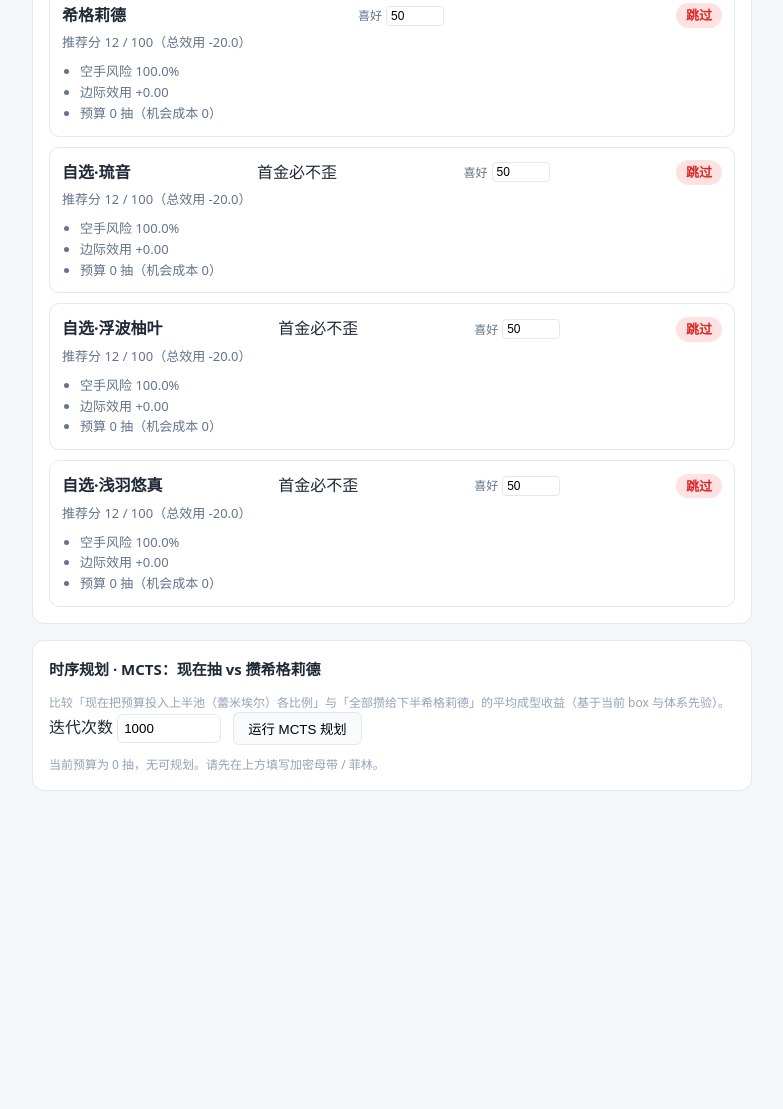
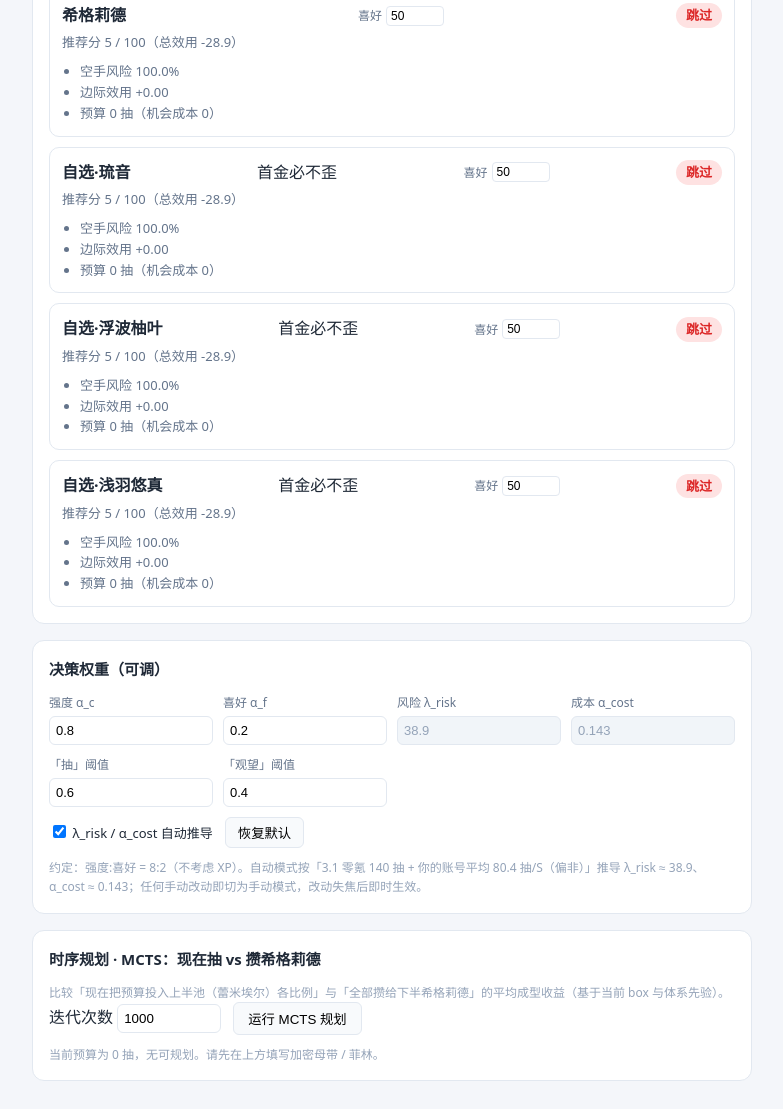
Before and after one commit to yushi250412015/zzz-pull-advisor, a website built with Vite: page index.html in a window 1280 px wide. Shown: the part 1921-3030 px from the top of the page, without its empty margins (248-1031 px from the left). Before the commit the page ends 2776 px from the top, so only its background shows below. Built offline with nearby package versions, Linux system fonts and the light colour scheme.

Commit message:
feat: 权重面板 + 官方口径数据审计（39 角色无冲突）+ 官方 3.1 情报归档（87 测试全绿）

```diff
--- a/index.html
+++ b/index.html
@@ -53,6 +53,23 @@
       </section>
 
       <section class="panel">
+        <h2>决策权重（可调）</h2>
+        <div class="weights-grid">
+          <label>强度 α_c <input type="number" id="w-combat" min="0" max="1" step="0.05" /></label>
+          <label>喜好 α_f <input type="number" id="w-favor" min="0" max="1" step="0.05" /></label>
+          <label>风险 λ_risk <input type="number" id="w-risk" min="0" step="5" /></label>
+          <label>成本 α_cost <input type="number" id="w-cost" min="0" step="0.005" /></label>
+          <label>「抽」阈值 <input type="number" id="t-pull" min="0" max="1" step="0.05" /></label>
+          <label>「观望」阈值 <input type="number" id="t-consider" min="0" max="1" step="0.05" /></label>
+        </div>
+        <div class="weights-controls">
+          <label><input type="checkbox" id="w-auto" checked /> λ_risk / α_cost 自动推导</label>
+          <button id="reset-weights" type="button">恢复默认</button>
+        </div>
+        <p class="hint">约定：强度:喜好 = 8:2（不考虑 XP）。自动模式按「3.1 零氪 140 抽 + 你的账号平均 80.4 抽/S（偏非）」推导 λ_risk ≈ 38.9、α_cost ≈ 0.143；任何手动改动即切为手动模式，改动失焦后即时生效。</p>
+      </section>
+
+      <section class="panel">
         <h2>时序规划 · MCTS：现在抽 vs 攒希格莉德</h2>
         <p class="hint">比较「现在把预算投入上半池（蕾米埃尔）各比例」与「全部攒给下半希格莉德」的平均成型收益（基于当前 box 与体系先验）。</p>
         <div class="mcts-controls">
--- a/src/main.js
+++ b/src/main.js
@@ -4,7 +4,7 @@ import { systems } from './models/systems.js';
 import { DEFAULT_CONFIG } from './core/gacha/config.js';
 import { extractGachaPageUrl, extractGachaType } from './datasource/gacha-log.js';
 import { recommendCharacter } from './core/recommend.js';
-import { verdictFromScore, scoreFromUtility } from './core/decision/decision.js';
+import { verdictFromScore, scoreFromUtility, deriveWeights } from './core/decision/decision.js';
 import { mctsPlan } from './core/decision/mcts.js';
 import { myAccount } from './data/my-account.js';
 
@@ -16,7 +16,37 @@ const state = {
   resources: { encryptedTapes: 0, polychrome: 0, pity: 0, fails: 0 },
   box: { characters: {} },
   favors: {},
+  weights: null, // 手动权重；null 时按自动模式推导
+  thresholds: { pull: 0.6, consider: 0.4 },
+  autoWeights: true,
 };
+
+// 3.1 版本零氪可获取抽数（样本值，与 core/decision/decision.js 中的 VERSION_RESOURCES 一致）
+const VERSION_RESOURCES = 140;
+
+/** 当前生效权重：自动模式按「版本资源 + 账号欧非」推导，否则用手动值 */
+function currentWeights() {
+  if (state.autoWeights) {
+    return deriveWeights({
+      versionResources: VERSION_RESOURCES,
+      avgPity: myAccount.luck.avgPullsPerAgentS, // 80.4 抽/S，偏非 → λ_risk 上调
+    });
+  }
+  return state.weights;
+}
+
+function renderWeights() {
+  const w = currentWeights();
+  $('w-combat').value = w.alphaCombat;
+  $('w-favor').value = w.alphaFavor;
+  $('w-risk').value = Math.round(w.lambdaRisk * 100) / 100;
+  $('w-cost').value = Math.round(w.alphaCost * 1000) / 1000;
+  $('t-pull').value = state.thresholds.pull;
+  $('t-consider').value = state.thresholds.consider;
+  $('w-auto').checked = state.autoWeights;
+  $('w-risk').disabled = state.autoWeights;
+  $('w-cost').disabled = state.autoWeights;
+}
 
 function renderResources() {
   const r = state.resources;
@@ -58,8 +88,9 @@ function renderResults() {
         systems,
         bannerCfg: cfg,
         favor,
+        weights: currentWeights(),
       });
-      const verdict = verdictFromScore(scoreFromUtility(r.utility));
+      const verdict = verdictFromScore(scoreFromUtility(r.utility), state.thresholds);
       results.push({
         banner,
         characterId: t.id,
@@ -246,11 +277,45 @@ function bindEvents() {
   $('load-my-account').addEventListener('click', loadMyAccount);
   $('run-mcts').addEventListener('click', runMcts);
   bindImportPanel();
+
+  // 权重面板：改动（失焦）即时生效；任何手动改动切换为手动模式
+  document.addEventListener('change', (event) => {
+    const id = event.target.id;
+    if (['w-combat', 'w-favor', 'w-risk', 'w-cost'].includes(id)) {
+      if (state.autoWeights) {
+        state.autoWeights = false;
+        state.weights = { ...currentWeights() };
+      }
+      if (id === 'w-combat') state.weights.alphaCombat = Number(event.target.value) || 0;
+      if (id === 'w-favor') state.weights.alphaFavor = Number(event.target.value) || 0;
+      if (id === 'w-risk') state.weights.lambdaRisk = Number(event.target.value) || 0;
+      if (id === 'w-cost') state.weights.alphaCost = Number(event.target.value) || 0;
+      renderWeights();
+      renderResults();
+    } else if (id === 't-pull' || id === 't-consider') {
+      state.thresholds[id === 't-pull' ? 'pull' : 'consider'] = Number(event.target.value) || 0;
+      renderResults();
+    } else if (id === 'w-auto') {
+      state.autoWeights = event.target.checked;
+      if (!state.autoWeights && !state.weights) state.weights = { ...currentWeights() };
+      renderWeights();
+      renderResults();
+    }
+  });
+
+  $('reset-weights').addEventListener('click', () => {
+    state.weights = null;
+    state.autoWeights = true;
+    state.thresholds = { pull: 0.6, consider: 0.4 };
+    renderWeights();
+    renderResults();
+  });
 }
 
 renderResources();
 renderBox();
 renderPools();
 renderResults();
+renderWeights();
 runMcts();
 bindEvents();
--- a/src/style.css
+++ b/src/style.css
@@ -267,3 +267,51 @@ h1 {
   white-space: pre-wrap;
   word-break: break-all;
 }
+
+.weights-grid {
+  display: grid;
+  grid-template-columns: repeat(auto-fill, minmax(150px, 1fr));
+  gap: 10px;
+}
+
+.weights-grid label {
+  display: flex;
+  flex-direction: column;
+  gap: 4px;
+  font-size: 12px;
+  color: #64748b;
+}
+
+.weights-grid input {
+  width: 100%;
+  box-sizing: border-box;
+  padding: 6px;
+  border: 1px solid #e2e8f0;
+  border-radius: 6px;
+  font-size: 13px;
+}
+
+.weights-grid input:disabled {
+  background: #f1f5f9;
+  color: #94a3b8;
+}
+
+.weights-controls {
+  display: flex;
+  align-items: center;
+  gap: 12px;
+  margin-top: 10px;
+  font-size: 13px;
+}
+
+.weights-controls button {
+  padding: 5px 12px;
+  border: 1px solid #e2e8f0;
+  border-radius: 6px;
+  background: #f8fafc;
+  cursor: pointer;
+}
+
+.weights-controls button:hover {
+  background: #eef2f7;
+}
```
Also changed, not shown: docs/data-sources.md (+40 -0 lines), CHANGELOG.md.
